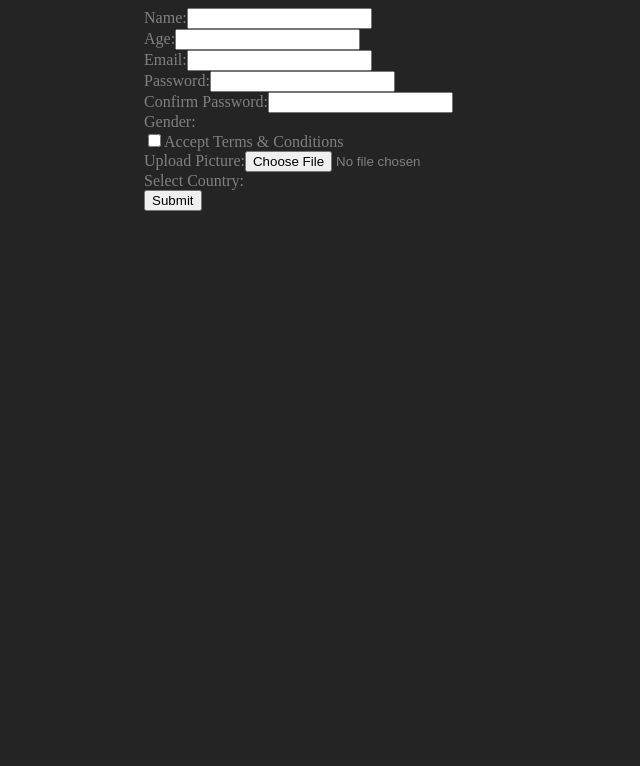
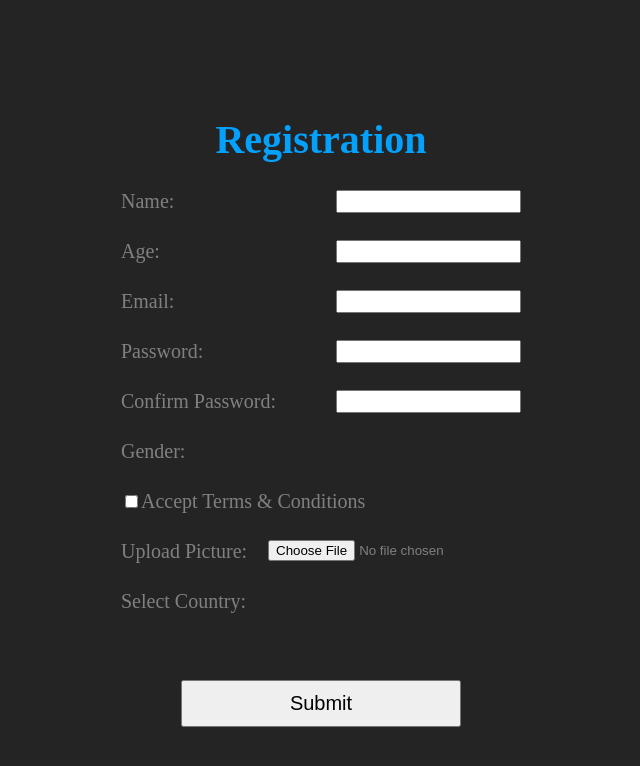
Before and after one commit to evgueniazet/react-forms, a React (Vite) app: page /uncontrolled-form in a window 1280 px wide. Shown: the top 766 px of the page, without its empty margins (319-959 px from the left). Built offline with nearby package versions, Linux system fonts and the light colour scheme.

Commit message:
feat: add some styles for uncontrolled form

```diff
--- /dev/null
+++ b/src/components/UncontrolledForm/UncontrolledForm.module.scss
@@ -0,0 +1,49 @@
+@import '../../styles/variables.scss';
+
+.wrapper {
+    display: flex;
+    flex-direction: column;
+    align-items: center;
+    justify-content: center;
+    height: 100%;
+    font-size: 20px;
+}
+
+.title {
+    color: $secondary;
+}
+
+.form {
+    display: flex;
+    flex-direction: column;
+    width: 400px;
+}
+
+.formItem {
+    display: flex;
+    justify-content: space-between;
+}
+
+.formItemWrapper {
+    height: 50px;
+}
+
+.genderList {
+    margin-top: 10px;
+}
+
+.genderItem {
+    &:not(:first-child) {
+        margin-left: 10px;
+    }
+}
+
+.error {
+    color: $red;
+}
+
+.button {
+    margin: 40px 60px 0 60px;
+    padding: 10px;
+    font-size: 20px;
+}
--- a/src/components/UncontrolledForm/UncontrolledForm.tsx
+++ b/src/components/UncontrolledForm/UncontrolledForm.tsx
@@ -1,6 +1,7 @@
 import React, { useState, ChangeEvent, FormEvent } from 'react';
 import { schema } from '../../utils/schema';
 import { useNavigate } from 'react-router-dom';
+import styles from './UncontrolledForm.module.scss';
 
 interface FormErrors {
   name: string;
@@ -109,8 +110,11 @@ const UncontrolledForm: React.FC = () => {
   };
 
   return (
-    <form onSubmit={handleSubmit}>
-      <div>
+    <div className={styles.wrapper}>
+      <h1 className={styles.title}>Registration</h1>
+      <form onSubmit={handleSubmit} className={styles.form}>
+        <div className={styles.formItemWrapper}>
+          <div className={styles.formItem}>
             <label htmlFor="name">Name:</label>
             <input
               type="text"
@@ -118,10 +122,13 @@ const UncontrolledForm: React.FC = () => {
               value={formData.name}
               onChange={handleChange}
             />
+          </div>
+
           {errors.name && <p>{errors.name}</p>}
         </div>
 
-      <div>
+        <div className={styles.formItemWrapper}>
+          <div className={styles.formItem}>
             <label htmlFor="age">Age:</label>
             <input
               type="text"
@@ -129,10 +136,13 @@ const UncontrolledForm: React.FC = () => {
               value={formData.age}
               onChange={handleChange}
             />
+          </div>
+
           {errors.age && <p>{errors.age}</p>}
         </div>
 
-      <div>
+        <div className={styles.formItemWrapper}>
+          <div className={styles.formItem}>
             <label htmlFor="email">Email:</label>
             <input
               type="text"
@@ -140,10 +150,13 @@ const UncontrolledForm: React.FC = () => {
               value={formData.email}
               onChange={handleChange}
             />
+          </div>
+
           {errors.email && <p>{errors.email}</p>}
         </div>
 
-      <div>
+        <div className={styles.formItemWrapper}>
+          <div className={styles.formItem}>
             <label htmlFor="password">Password:</label>
             <input
               type="password"
@@ -151,10 +164,13 @@ const UncontrolledForm: React.FC = () => {
               value={formData.password}
               onChange={handleChange}
             />
+          </div>
+
           {errors.password && <p>{errors.password}</p>}
         </div>
 
-      <div>
+        <div className={styles.formItemWrapper}>
+          <div className={styles.formItem}>
             <label htmlFor="passwordConfirm">Confirm Password:</label>
             <input
               type="password"
@@ -162,14 +178,17 @@ const UncontrolledForm: React.FC = () => {
               value={formData.passwordConfirm}
               onChange={handleChange}
             />
+          </div>
+
           {errors.passwordConfirm && <p>{errors.passwordConfirm}</p>}
         </div>
 
-      <div>
+        <div className={styles.formItemWrapper}>
           <label>Gender:</label>
         </div>
 
-      <div>
+        <div className={styles.formItemWrapper}>
+          <div className={styles.formItem}>
             <label>
               <input
                 type="checkbox"
@@ -179,10 +198,13 @@ const UncontrolledForm: React.FC = () => {
               />
               Accept Terms & Conditions
             </label>
+          </div>
+
           {errors.acceptTerms && <p>{errors.acceptTerms}</p>}
         </div>
 
-      <div>
+        <div className={styles.formItemWrapper}>
+          <div className={styles.formItem}>
             <label htmlFor="picture">Upload Picture:</label>
             <input
               type="file"
@@ -191,15 +213,21 @@ const UncontrolledForm: React.FC = () => {
               onChange={handlePictureChange}
             />
           </div>
+        </div>
 
-      <div>
+        <div className={styles.formItemWrapper}>
           <label htmlFor="country">Select Country:</label>
         </div>
 
-      <button type="submit" disabled={Object.values(errors).some(Boolean)}>
+        <button
+          className={styles.button}
+          type="submit"
+          disabled={Object.values(errors).some(Boolean)}
+        >
           Submit
         </button>
       </form>
+    </div>
   );
 };
 
```
Lines whose indentation alone changed are shown as unchanged.
